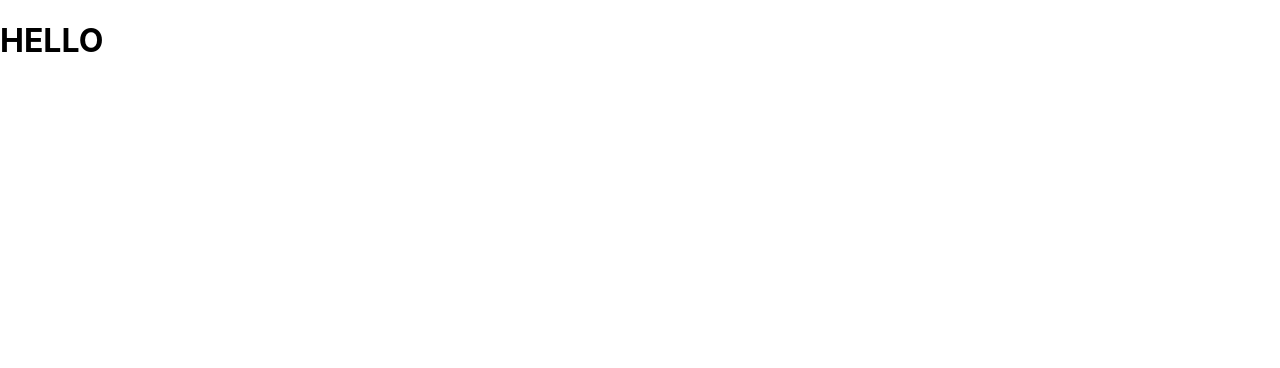
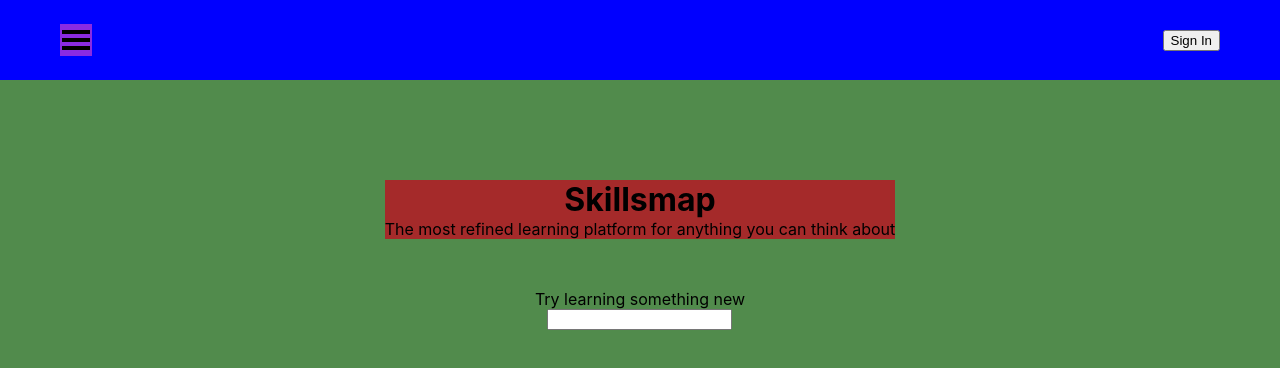
Before and after one commit to BioSkillsMap/BioSkillMap, a Next.js app: page / in a window 1280 px wide. Shown: the top 368 px of the page. Built offline with nearby package versions, Linux system fonts and the light colour scheme.

Commit message:
Start working on Index skeleton

```diff
--- a/pages/index.tsx
+++ b/pages/index.tsx
@@ -1,5 +1,7 @@
+import Header from "src/components/Header/Header";
+
 const Index = () => {
-    return <h1> HELLO </h1>;
+    return <Header />
 }
 
 export default Index;
--- /dev/null
+++ b/src/components/Header/Hamburger/Hamburger.tsx
@@ -0,0 +1,11 @@
+import hamburger__style from "./hambuger-menu.module.css";
+import { GiHamburgerMenu } from "react-icons/gi";
+const Hamburger = () => {
+  return (
+    <div className={hamburger__style.container}>
+      <GiHamburgerMenu className={hamburger__style.menu} />
+    </div>
+  );
+};
+
+export default Hamburger;
--- /dev/null
+++ b/src/components/Header/Hamburger/hambuger-menu.module.css
@@ -0,0 +1,13 @@
+.container {
+  width: max-content;
+  background-color: rgb(153, 234, 245);
+  display: flex;
+  justify-content: center;
+  align-items: center;
+}
+
+.menu {
+  color: black;
+  background-color: blueviolet;
+  font-size: 32px;
+}
--- /dev/null
+++ b/src/components/Header/Header.tsx
@@ -0,0 +1,32 @@
+import header__style from "./header.module.css";
+import Hamburger from "./Hamburger/Hamburger";
+import SignIn from "./SignIn/SignIn";
+
+const Header = () => {
+  return (
+    <div className={header__style.container}>
+      <div className={header__style.navbar}>
+        <Hamburger />
+        <SignIn />
+      </div>
+      <div className={header__style.content}>
+        <div className={header__style.header}>
+          <h1 className={header__style.h1}> Skillsmap </h1>
+          <p className={header__style.p}>
+            The most refined learning platform for anything you can think about
+          </p>
+        </div>
+
+        <div className={header__style.search}>
+          <div className={header__style.suggestion}>
+            {" "}
+            Try learning something new
+          </div>
+          <input type="text" />
+        </div>
+      </div>
+    </div>
+  );
+};
+
+export default Header;
--- /dev/null
+++ b/src/components/Header/SignIn/SignIn.tsx
@@ -0,0 +1,11 @@
+import { signIn } from "next-auth/react";
+import sign_in__style from "./signin.module.css";
+const SignIn = () => {
+  return (
+    <button className={sign_in__style.container} onClick={() => signIn()}>
+      Sign In
+    </button>
+  );
+};
+
+export default SignIn;
--- /dev/null
+++ b/src/components/Header/SignIn/signin.module.css
@@ -0,0 +1,2 @@
+.container {
+}
--- /dev/null
+++ b/src/components/Header/header.module.css
@@ -0,0 +1,53 @@
+.container {
+  width: 100vw;
+  height: 100vh;
+  background-color: aqua;
+  display: flex;
+  flex-direction: column;
+  justify-content: center;
+}
+
+.navbar {
+  width: 100vw;
+  height: 10vh;
+  background-color: blue;
+  display: flex;
+  align-items: center;
+  justify-content: space-between;
+  padding: 0 60px;
+}
+
+.content {
+  flex: 1;
+  background-color: rgb(81, 139, 76);
+  display: flex;
+  flex-direction: column;
+  align-items: center;
+  padding: 50px;
+}
+
+.header {
+  display: flex;
+  flex-direction: column;
+  align-items: center;
+  background-color: brown;
+  margin-top: 50px;
+}
+
+.h1 {
+  padding: 0;
+  margin: 0;
+}
+
+.p {
+  padding: 0;
+  margin: 0;
+}
+
+.search {
+  margin-top: 50px;
+  display: flex;
+  flex-direction: column;
+  justify-content: center;
+  align-items: center;
+}
```
Also changed, not shown: 1 other file (tests, documents, lock files or other folders).
